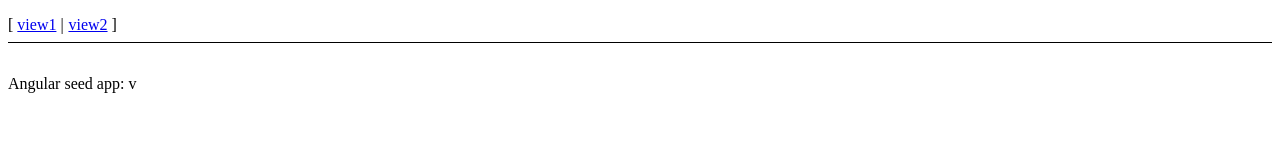
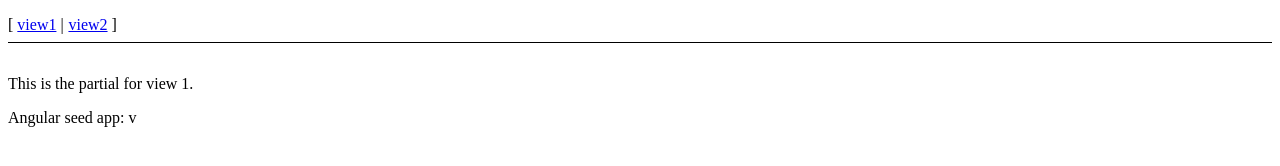
Before and after one commit to mistryrn/ATMUI, a website: page index.html in a window 1280 px wide. Drawn offline with nearby package versions, Linux system fonts and the light colour scheme; some packages are replaced by stand-ins of ours.

Commit message:
Problem with views not showing fixed

```diff
--- a/app/scripts/routes.js
+++ b/app/scripts/routes.js
@@ -5,11 +5,11 @@ angular.module('myApp', ['ngRoute'])
 config(['$routeProvider', function($routeProvider) {
   $routeProvider
     .when('/', {
-      templateUrl:'../views/view1.html',
+      templateUrl:'/app/views/view1.html',
       controller: 'View1Ctrl'
     })
     .when('/view2', {
-      templateUrl: '../views/view2.html',
+      templateUrl: '/app/views/view2.html',
       controller: 'View2Ctrl'
     })
     .otherwise({
--- a/index.html
+++ b/index.html
@@ -30,6 +30,7 @@
   -->
   <script src="https://cdnjs.cloudflare.com/ajax/libs/angular.js/1.4.7/angular.min.js"></script>
   <script src="https://cdnjs.cloudflare.com/ajax/libs/angular.js/1.4.7/angular-route.min.js"></script>
-  <script src="app.js"></script>
+  <script src="app/scripts/app.js"></script>
+  <script src="app/scripts/routes.js"></script>
 </body>
 </html>
```
